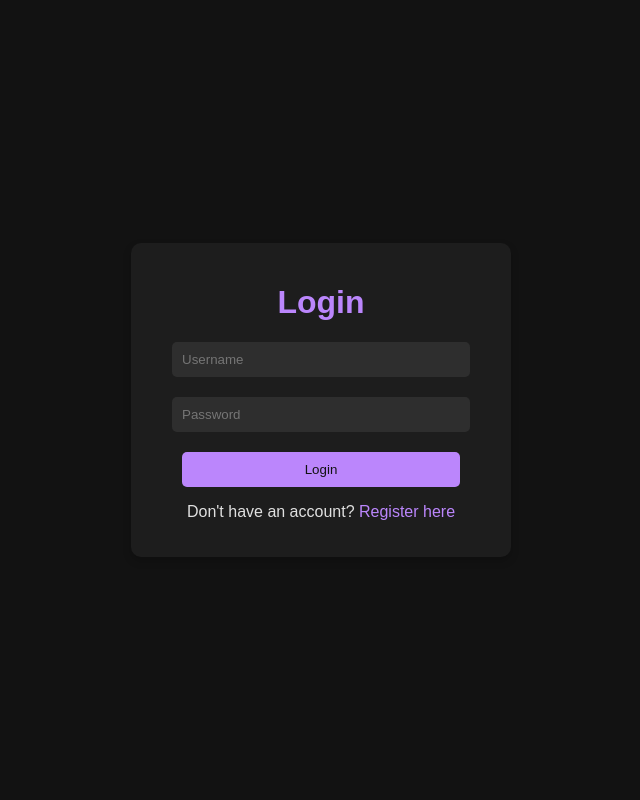
After one commit to sohamyedgaonkar/market_pulse, a Flask app: page /login in a window 1280 px wide. The commit adds this page. Shown: the whole page, without its empty margins (319-959 px from the left). Run offline with Flask 3, Linux system fonts and the light colour scheme.

Commit message:
Add files via upload

```diff
--- /dev/null
+++ b/templates/login.html
@@ -0,0 +1,85 @@
+<!DOCTYPE html>
+<html lang="en">
+<head>
+    <meta charset="UTF-8">
+    <meta name="viewport" content="width=device-width, initial-scale=1.0">
+    <title>Login to Market-Pulse</title>
+    <style>
+        body {
+            font-family: Arial, sans-serif;
+            background-color: #121212;
+            color: #e0e0e0;
+            display: flex;
+            justify-content: center;
+            align-items: center;
+            height: 100vh;
+            margin: 0;
+            text-align: center;
+            position: relative;
+            overflow: hidden;
+        }
+        .login-container {
+            background-color: rgba(30, 30, 30, 0.9);
+            padding: 20px 40px;
+            border-radius: 10px;
+            box-shadow: 0 4px 8px rgba(0, 0, 0, 0.2);
+            width: 300px;
+        }
+        h1 {
+            color: #bb86fc;
+        }
+        input[type="text"], input[type="password"] {
+            padding: 10px;
+            margin-bottom: 20px;
+            border: none;
+            border-radius: 5px;
+            background-color: #2e2e2e;
+            color: #e0e0e0;
+            width: calc(100% - 22px);
+        }
+        button {
+            padding: 10px;
+            border: none;
+            border-radius: 5px;
+            background-color: #bb86fc;
+            color: #121212;
+            cursor: pointer;
+            transition: background-color 0.3s;
+            width: calc(100% - 22px);
+        }
+        button:hover {
+            background-color: #3700b3;
+        }
+        .message {
+            color: #ff4081;
+        }
+        a {
+            color: #bb86fc;
+            text-decoration: none;
+        }
+        a:hover {
+            color: #3700b3;
+        }
+    </style>
+</head>
+<body>
+    <div class="login-container">
+        <h1>Login</h1>
+        {% with messages = get_flashed_messages(with_categories=true) %}
+            {% if messages %}
+                <div class="message">
+                    {% for category, message in messages %}
+                        <p>{{ message }}</p>
+                    {% endfor %}
+                </div>
+            {% endif %}
+        {% endwith %}
+        <form action="{{ url_for('login') }}" method="post">
+            <input type="text" name="username" placeholder="Username" required>
+            <input type="password" name="password" placeholder="Password" required>
+            <button type="submit">Login</button>
+        </form>
+        <p>Don't have an account? <a href="{{ url_for('register') }}">Register here</a></p>
+    </div>
+</body>
+</html>
```
Also changed, not shown: templates/index2.html (added, +104 -0 lines), templates/register.html (added, +85 -0 lines), templates/basic.html (line endings or trailing spaces).
